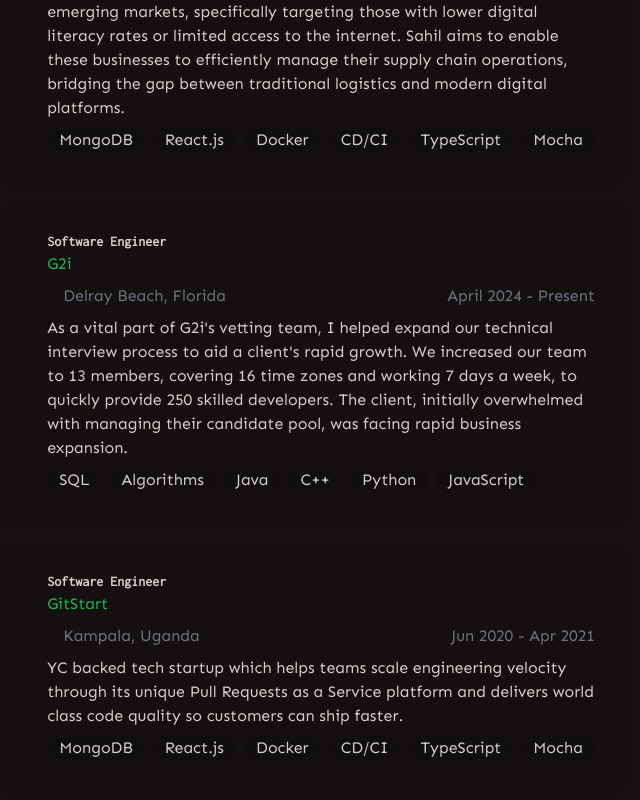
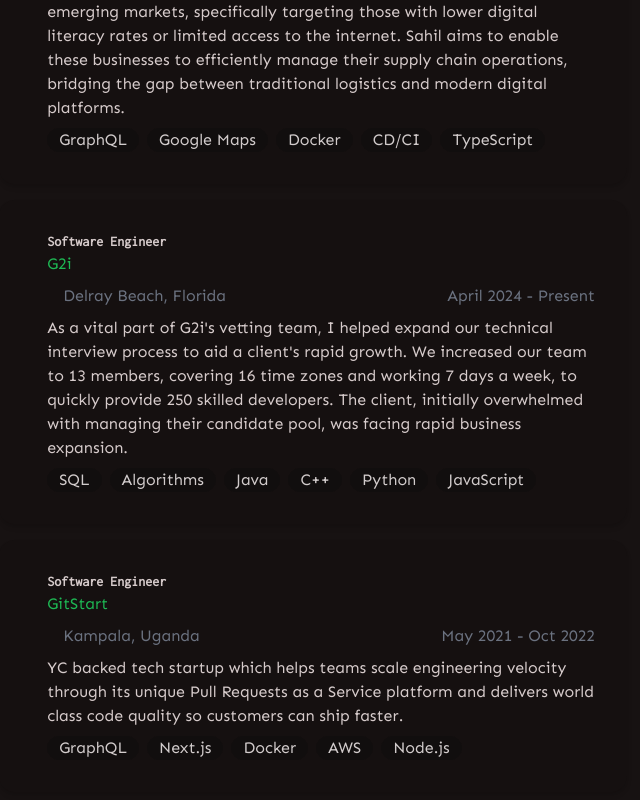
Before and after one commit to Emmanuel-Melon/eman-website, a SvelteKit app: page / in a window 1280 px wide. Shown: the part 1380-2180 px from the top of the page, without its empty margins (327-967 px from the left). Built offline with nearby package versions, Linux system fonts and the light colour scheme.

Commit message:
feat: update experience information

```diff
--- a/src/components/Experience.svelte
+++ b/src/components/Experience.svelte
@@ -49,10 +49,10 @@
 			duration: 'November 2023 - Present',
 			stack: [
 				{
-					title: 'MongoDB',
+					title: 'GraphQL',
 				},
 				{
-					title: 'React.js'
+					title: 'Google Maps'
 				},
 				{
 					title: 'Docker'
@@ -62,9 +62,6 @@
 				},
 				{
 					title: 'TypeScript'
-				},
-				{
-					title: 'Mocha'
 				}
 			]
 		},
@@ -110,25 +107,22 @@
 			location: "Kampala, Uganda",
 			url: "",
 			title: 'Software Engineer',
-			duration: 'Jun 2020 - Apr 2021',
+			duration: 'May 2021 - Oct 2022',
 			stack: [
 				{
-					title: 'MongoDB',
+					title: 'GraphQL',
 				},
 				{
-					title: 'React.js'
+					title: 'Next.js'
 				},
 				{
 					title: 'Docker'
 				},
 				{
-					title: 'CD/CI'
+					title: 'AWS'
 				},
 				{
-					title: 'TypeScript'
-				},
-				{
-					title: 'Mocha'
+					title: 'Node.js'
 				}
 			]
 		},
```
